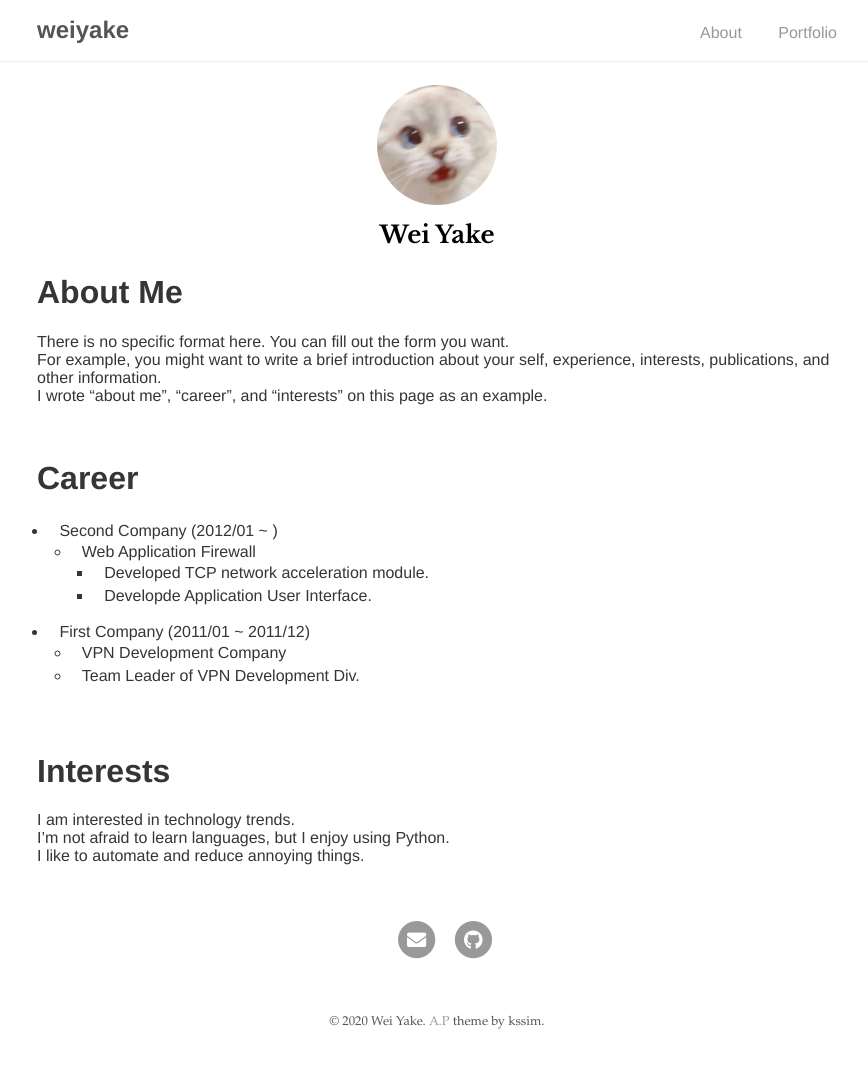
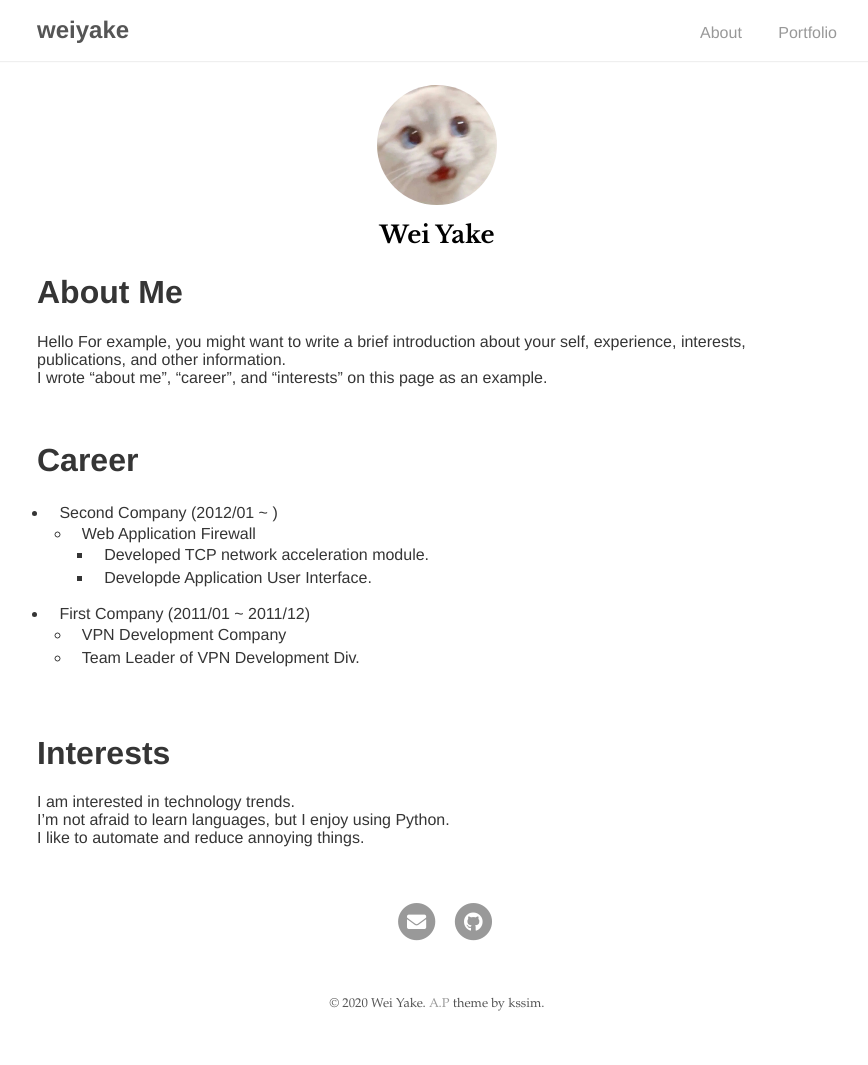
Before and after one commit to echo0409/echo0409.github.io, a Jekyll site: the page built from index.md, in a window 1280 px wide. Shown: the whole page, without its empty margins (203-1071 px from the left). Built offline with Jekyll 4.4.1, drawn with Linux system fonts in a browser that asks for light colours; our own code applies the rules of GitHub Pages for plain Markdown files.

Commit message:
second commit

```diff
--- a/_config.yml
+++ b/_config.yml
@@ -53,7 +53,7 @@ plugins:
 # Permalinks
 #permalink: /:year-:month-:day/:title
 #paginate_path: "/portfolio/page:num/"
-paginate: 5
+paginate: 0
 exclude:
   - "Gemfile"
   - "Gemfile.lock"
--- a/index.md
+++ b/index.md
@@ -3,7 +3,7 @@ layout: about
 ---
 
 # About Me
-There is no specific format here. You can fill out the form you want.
+Hello
 For example, you might want to write a brief introduction about your self, experience, interests, publications, and other information.
 I wrote "about me", "career", and "interests" on this page as an example.
 
--- /dev/null
+++ b/portfolio/index.html
@@ -0,0 +1,4 @@
+---
+layout: portfolio
+title: Portfolio
+---
```
Also changed, not shown: 3 other files.
